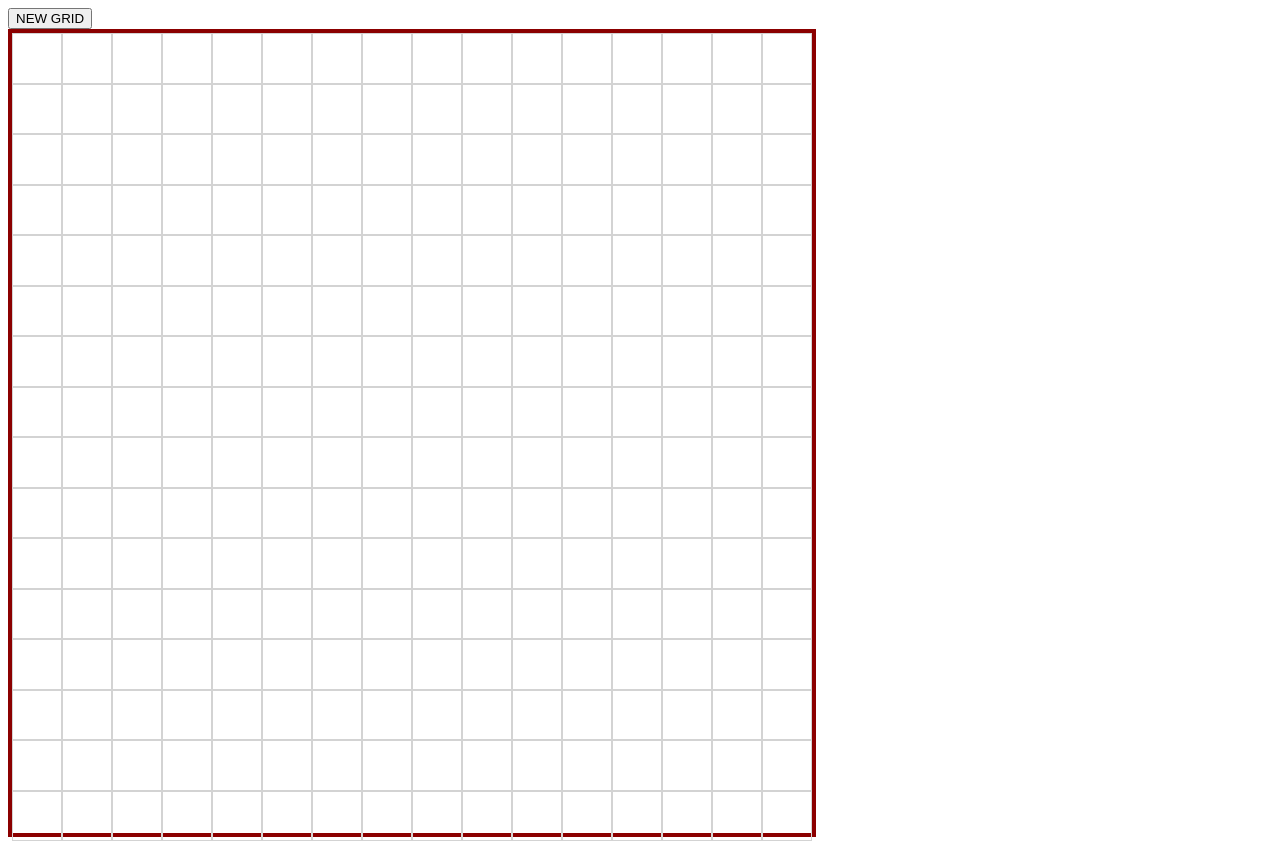
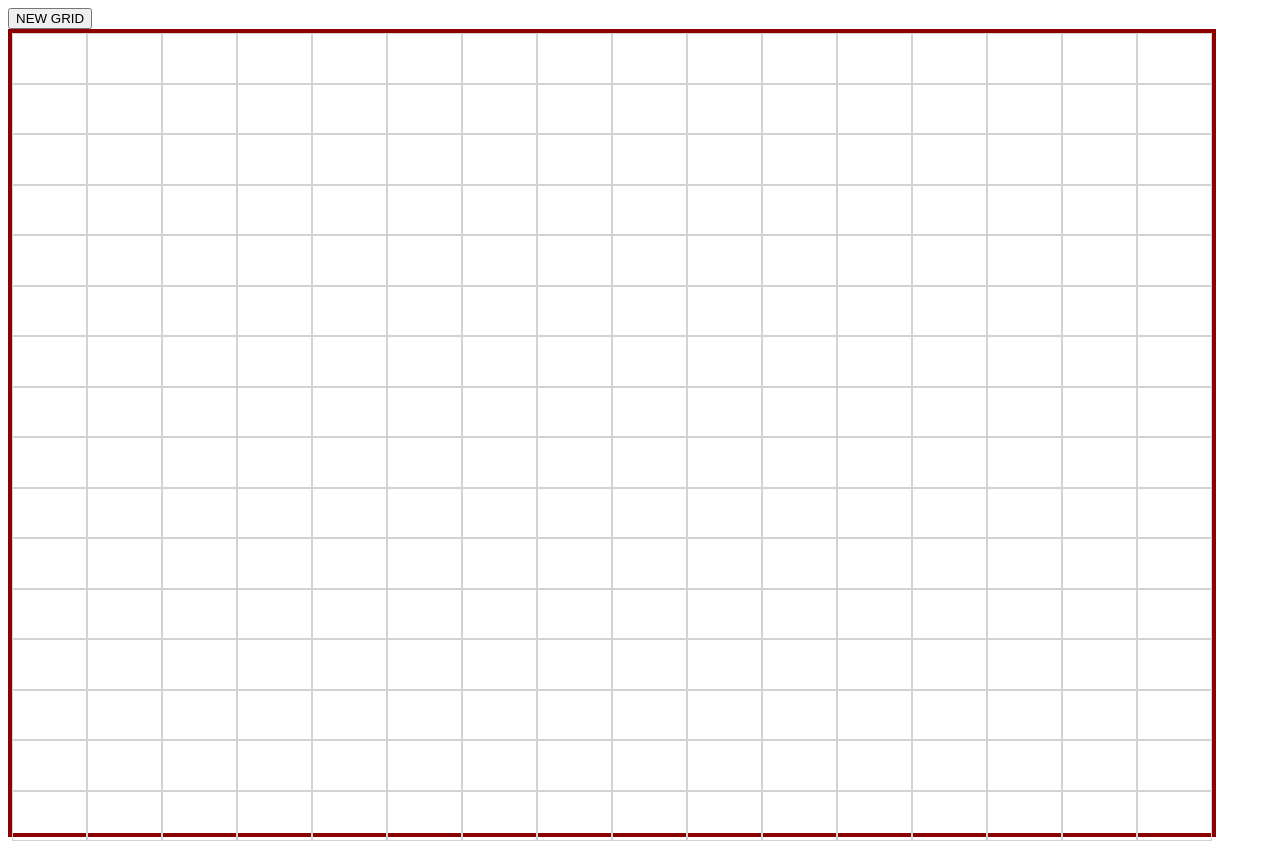
Before and after one commit to elvismourab/project-etch-a-sketch, a plain HTML site: page index.html in a window 1280 px wide. Drawn offline with Linux system fonts and the light colour scheme.

Commit message:
Change formatting and whitespace

```diff
--- a/script.js
+++ b/script.js
@@ -7,17 +7,14 @@ body.appendChild(container);
 
 // 2. 16x16 grid
 function gridStart(grid = 16) {
-    for (let i = 0; i < grid; i ++) {
+    for (let i = 0; i < grid; i++) {
         for (let j = 0; j < grid; j++) {
             const square = document.createElement("div");
             square.setAttribute("class", "square");
-            square.style.boxSizing = "border-box";
 
             square.style.height = (container.offsetHeight / grid) + "px";
             square.style.width = (container.offsetWidth / grid) + "px";
-
             square.style.flex = `1 1 calc(100% / ${grid})`;
-            console.log(square.style.flex);
 
             container.appendChild(square);
         }
@@ -28,7 +25,7 @@ function gridStart(grid = 16) {
 function paint() {
     const mouseMove = document.getElementsByClassName("square");
     for (i = 0; i < mouseMove.length; i++) {
-        mouseMove[i].addEventListener('mouseover', function() {
+        mouseMove[i].addEventListener('mouseover', function () {
             this.style.backgroundColor = "black";
         })
     }
@@ -37,14 +34,15 @@ function paint() {
 // 4 - button / div size
 const btn = document.createElement("button");
 btn.textContent = "NEW GRID";
-btn.addEventListener("click", function() {
+btn.addEventListener("click", function () {
     let squareSize = 16;
     do {
         squareSize = prompt("Define the number of squareSize per side for the new grid (<= 100): ");
         if (squareSize > 100) alert("The value should be <= 100");
     } while (squareSize > 100);
 
-    container.innerHTML = "";
+    //container.innerHTML = "";
+    container.textContent = "";
     gridStart(squareSize);
     paint();
 })
--- a/style.css
+++ b/style.css
@@ -1,7 +1,7 @@
 #container {
     border: 4px solid darkred;
     height: 800px;
-    width: 800px;
+    width: 1200px;
     display: flex;
     flex-wrap: wrap;
 }
@@ -9,4 +9,5 @@
 .square {
     border: 1px solid lightgray;
     display: flex;
+    box-sizing: border-box;
 }
```
